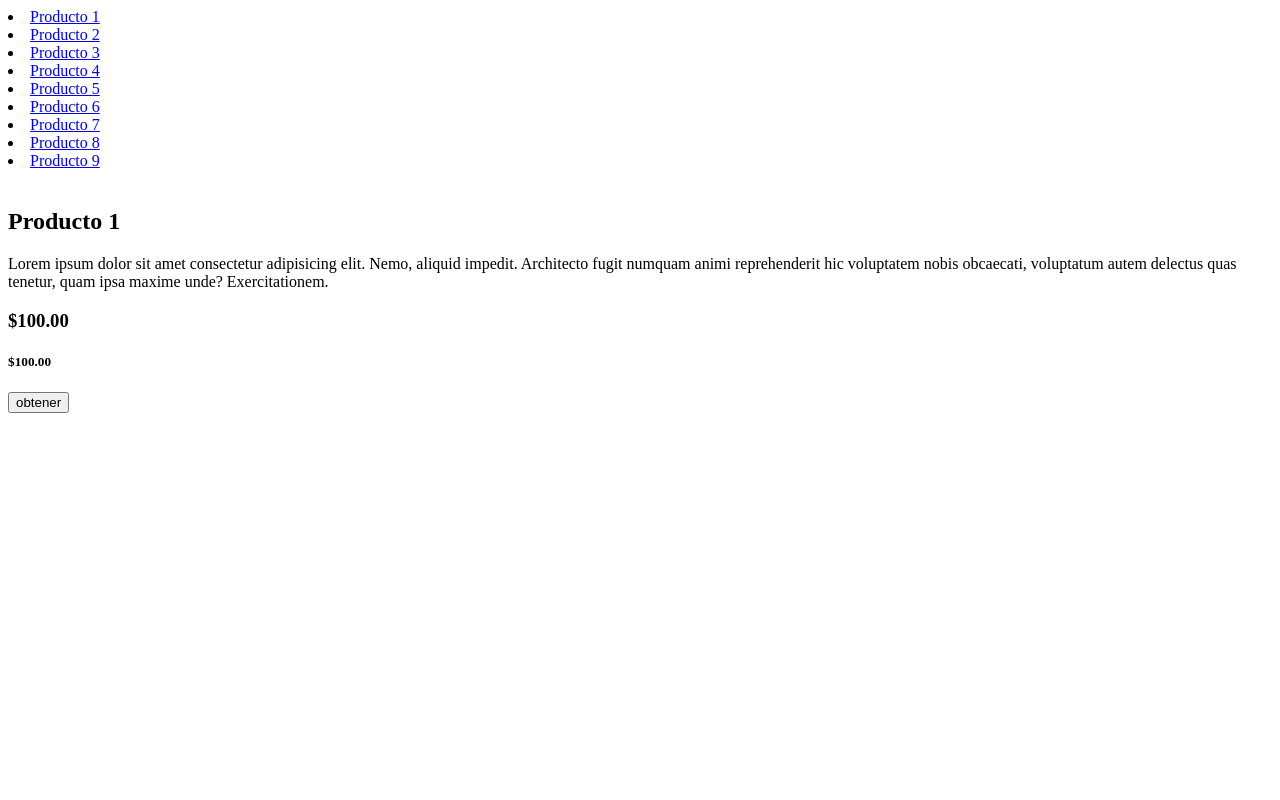
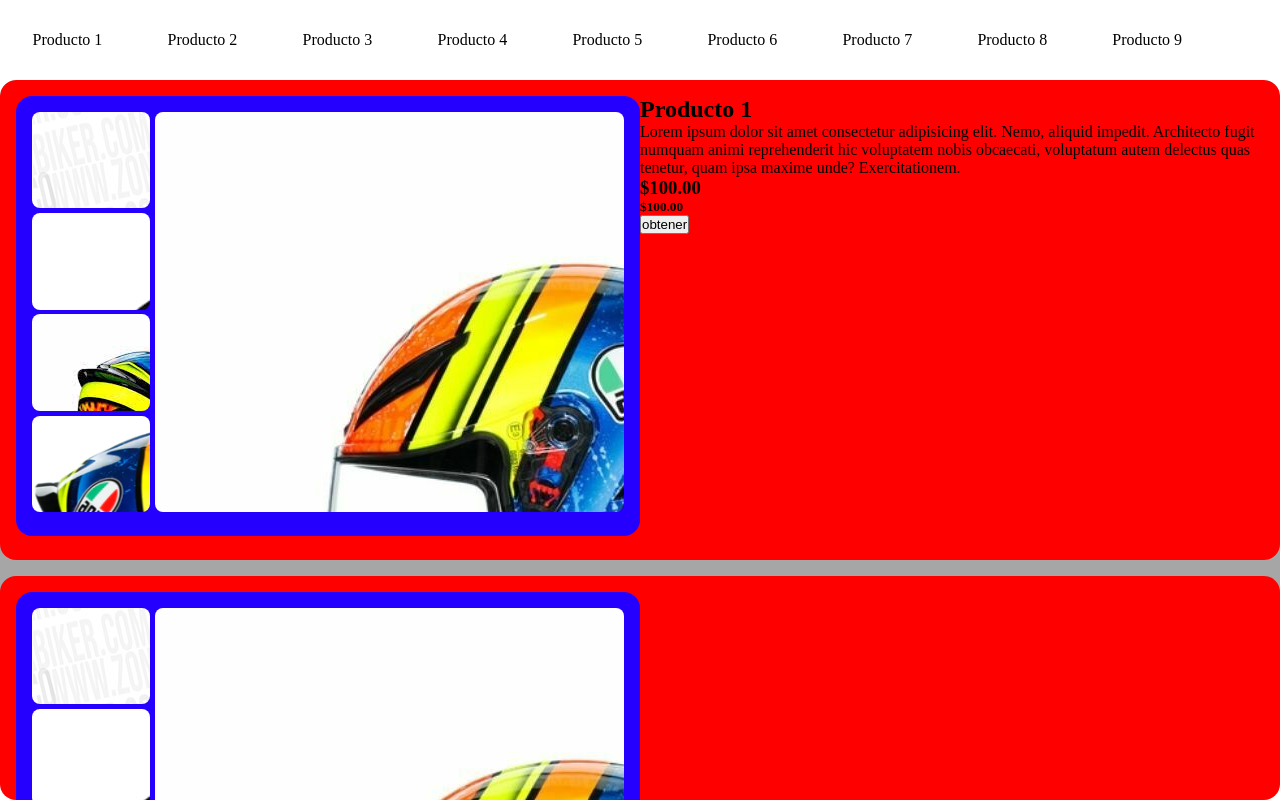
Before and after one commit to DiegoAlexanderGomezLeal/Examen_HTML5_CSS3, a plain HTML site: page index.html in a window 1280 px wide. Drawn offline with nearby package versions, Linux system fonts and the light colour scheme.

Commit message:
feat: :construction: continuamos con la construccion del stiles yt agregamos diseño

```diff
--- a/css/style.css
+++ b/css/style.css
@@ -1 +1,120 @@
 @import url(../css/variables.css);
+*{
+    margin: 0;
+    padding: 0;
+    box-sizing: border-box;
+    text-decoration: none;
+}
+body{
+    background-color: rgb(255, 255, 255);
+}
+.encabezado_1{
+    width: 100%;
+    height: 10vh;
+    display: flex;
+    align-items: center;
+    justify-content: center;
+}
+.productos{
+    width: 100%;
+    display: flex;
+    align-items: center;
+    flex-direction: row;
+    justify-content: space-around;
+}
+.productos li{
+    list-style: none;
+}
+.productos li a{
+    color: black;
+}
+.cascos{
+    width: 100%;
+    height: 90vh;
+    background-color: rgba(0, 0, 0, 0.349);
+    display: grid;
+    border-radius: 1rem;
+    grid-gap: 1rem;
+    align-items: center;
+    justify-items: center;
+    overflow: scroll;
+}
+.padre_1, .padre_2, .padre_3, .padre_4, .padre_5, .padre_6, .padre_7, .padre_8, .padre_9{
+    width: 100%;
+    height: 60vh;
+    background-color: rgb(255, 0, 0);
+    display: grid;
+    grid-template-columns: 1fr 1fr;
+    border-radius: 1rem;
+    padding: 1rem;
+}
+.fotos{
+    width: 100%;
+    height: 55vh;
+    background-color: rgb(38, 0, 255);
+    display: grid;
+    grid-template-columns: 20% 1fr;
+    border-radius: 1rem;
+    padding: 1rem;
+    grid-gap: 0.3rem;
+}
+.fotos_izquierda{
+    width: 100%;
+    height: 50vh;
+    display: grid;
+    grid-template-rows: 1fr 1fr 1fr 1fr;
+    border-radius: 1rem;
+    grid-gap: 0.3rem;
+}
+.casco_1{
+    background-image: url(../storage/_1.jpg);
+    object-fit: contain;
+    border-radius: 0.5rem;
+    width: 100%;
+}
+.casco_2{
+    background-image: url(../storage/_2.jpg);
+    object-fit: contain;
+    border-radius: 0.5rem;
+
+    width: 100%;
+}
+.casco_2{
+    background-image: url(../storage/_2.jpg);
+    object-fit: contain;
+    width: 100%;
+    border-radius: 0.5rem;
+
+}
+.casco_3{
+    background-image: url(../storage/_3.jpeg);
+    object-fit: contain;
+    width: 100%;
+    border-radius: 0.5rem;
+
+}
+.casco_4{
+    background-image: url(../storage/_4.png);
+    object-fit: contain;
+    width: 100%;
+    border-radius: 0.5rem;
+
+}
+.fotos_derecha{
+    width: 100%;
+    height: 50vh;
+    display: grid;
+    grid-template-rows: 1fr ;
+    border-radius: 1rem;
+    grid-gap: 1rem;
+    border-radius: 0.5rem;
+
+}
+.casco_d{
+    background-image: url(../storage/_5.jpg);
+    object-fit: contain;
+    width: 100%;
+    border-radius: 1rem;
+    border-radius: 0.5rem;
+
+}
```
